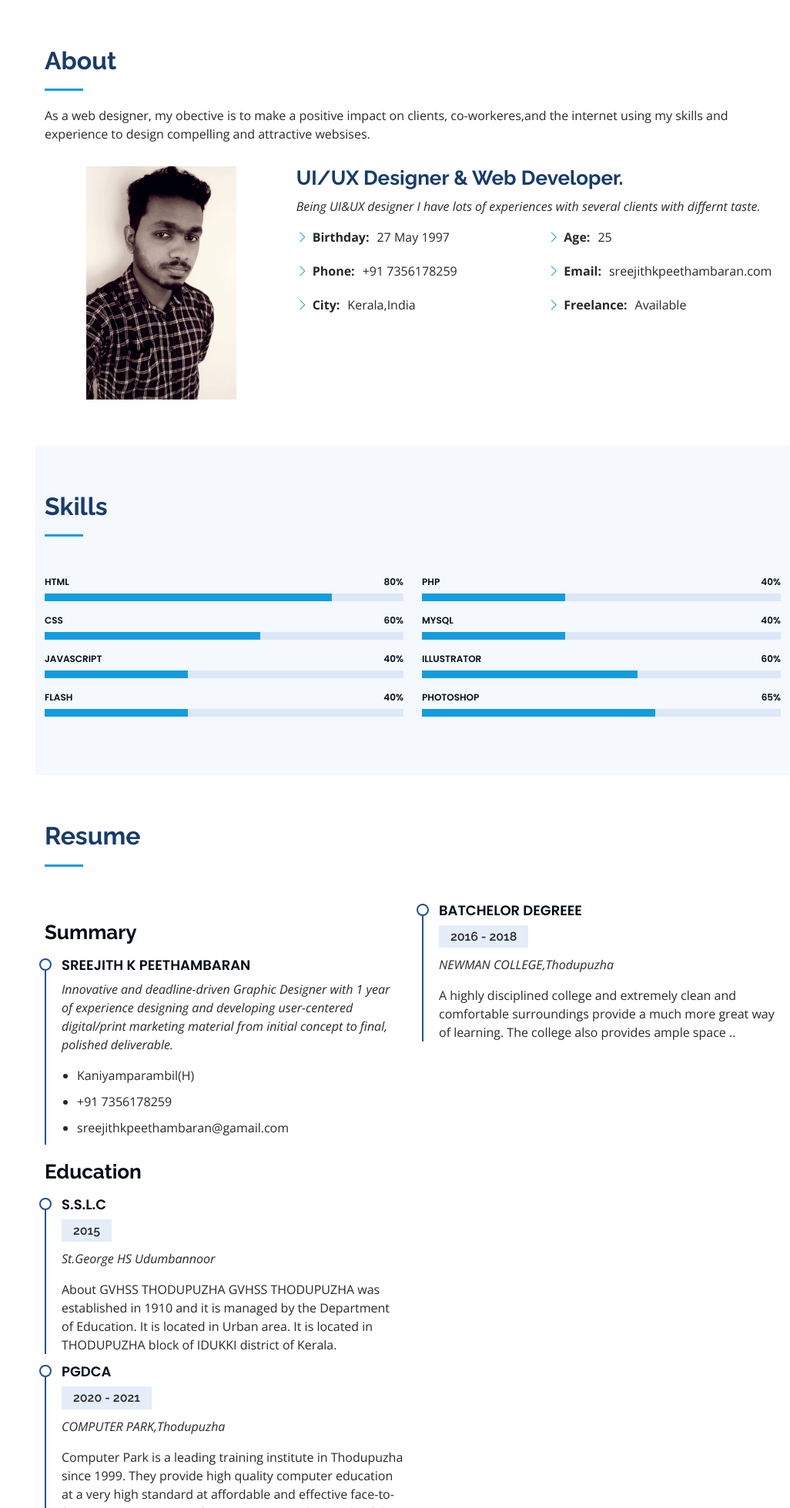
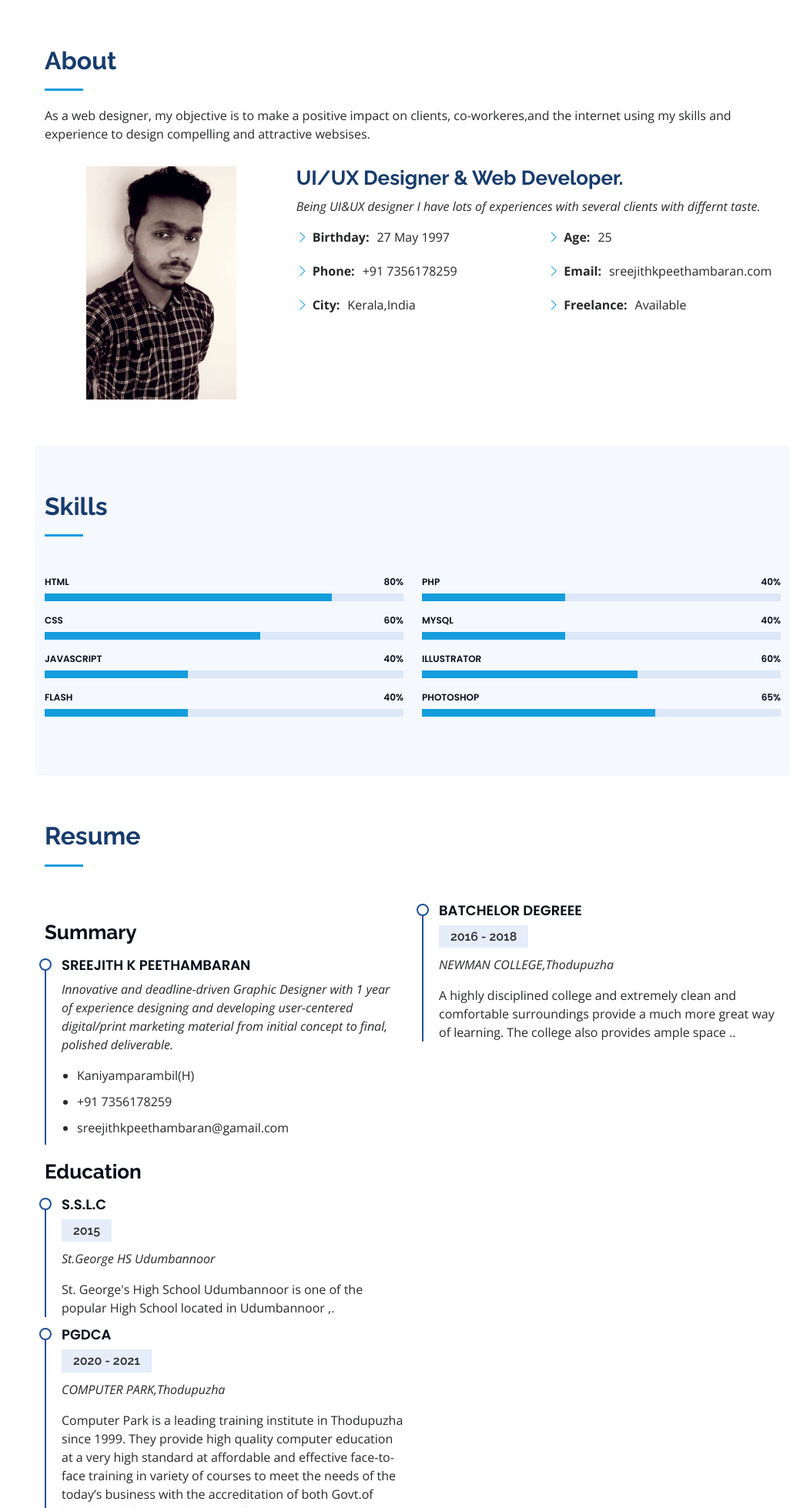
Before and after one commit to sreejithkpeethambaran/resume, a plain HTML site: page index.html in a window 1280 px wide. Shown: the part 800-2759 px from the top of the page at 77% size, without its empty margins (254-1280 px from the left). Drawn offline with nearby package versions, Linux system fonts and the light colour scheme.

Commit message:
correct error

```diff
--- a/index.html
+++ b/index.html
@@ -99,7 +99,7 @@
 
         <div class="section-title">
           <h2>About</h2>
-          <p>As a web designer, my obective is to make a positive impact on clients, co-workeres,and the internet using my skills and experience to design compelling and attractive websises.</p>
+          <p>As a web designer, my objective is to make a positive impact on clients, co-workeres,and the internet using my skills and experience to design compelling and attractive websises.</p>
         </div>
 
         <div class="row">
@@ -245,7 +245,7 @@
               <h4>S.S.L.C</h4>
               <h5> 2015</h5>
               <p><em>St.George HS Udumbannoor</em></p>
-              <p>About GVHSS THODUPUZHA GVHSS THODUPUZHA was established in 1910 and it is managed by the Department of Education. It is located in Urban area. It is located in THODUPUZHA block of IDUKKI district of Kerala.</p>
+              <p>St. George's High School Udumbannoor is one of the popular High School located in Udumbannoor ,.</p>
             </div>
 
           </div>
```
